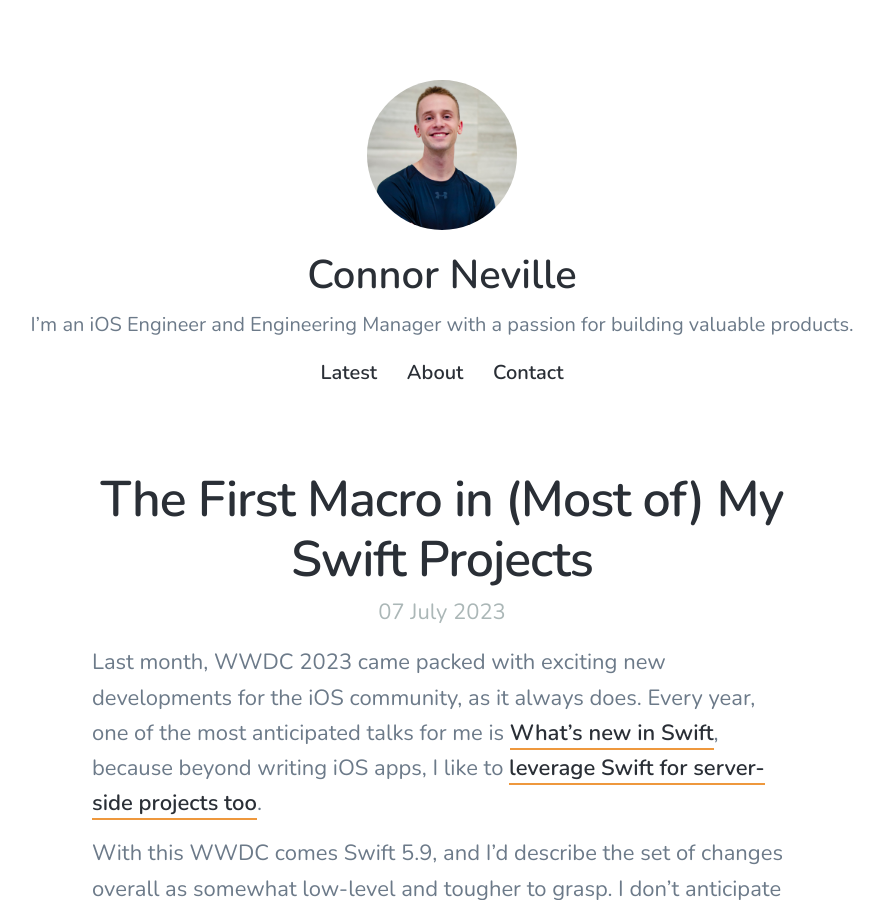
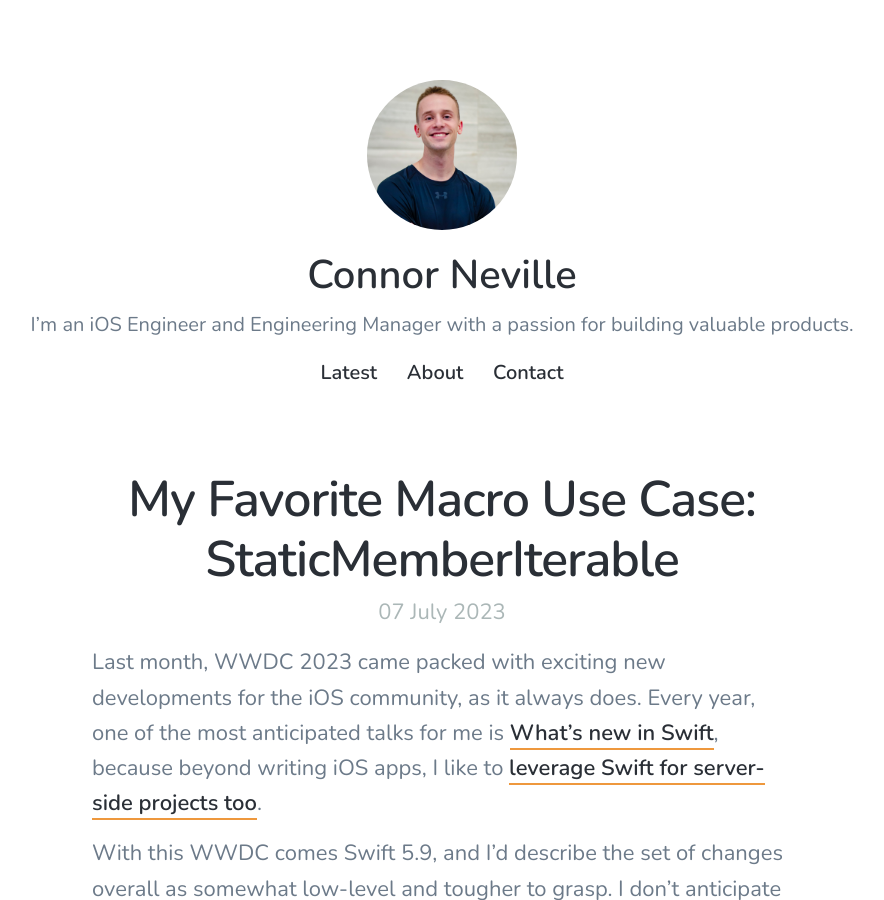
Before and after one commit to nevillco/nevillco.github.io, a Jekyll site: the page built from _posts/2023-07-07-my-favorite-macro-use-case-StaticMemberIterable.md, in a window 1280 px wide and 900 px high. Shown: the whole window, without its empty margins (198-1082 px from the left). Built offline with Jekyll 4.4.1, drawn with Linux system fonts in a browser that asks for light colours; nearby versions of some CDN libraries.

Commit message:
Rename and retitle post.

```diff
--- a/_posts/2023-07-07-the-first-macro-in-all-of-my-Swift-projects.md
+++ b/_posts/2023-07-07-my-favorite-macro-use-case-StaticMemberIterable.md
@@ -1,5 +1,5 @@
 ---
-title: 'The First Macro in (Most of) My Swift Projects'
+title: 'My Favorite Macro Use Case: StaticMemberIterable'
 date: 2023-07-07 09:00:00
 excerpt: With the addition of macros, Swift 5.9 lets iOS developers extend the Swift compiler all on their own. There’s one macro in particular that I am excited about adopting in a range of projects.
 ---
```
